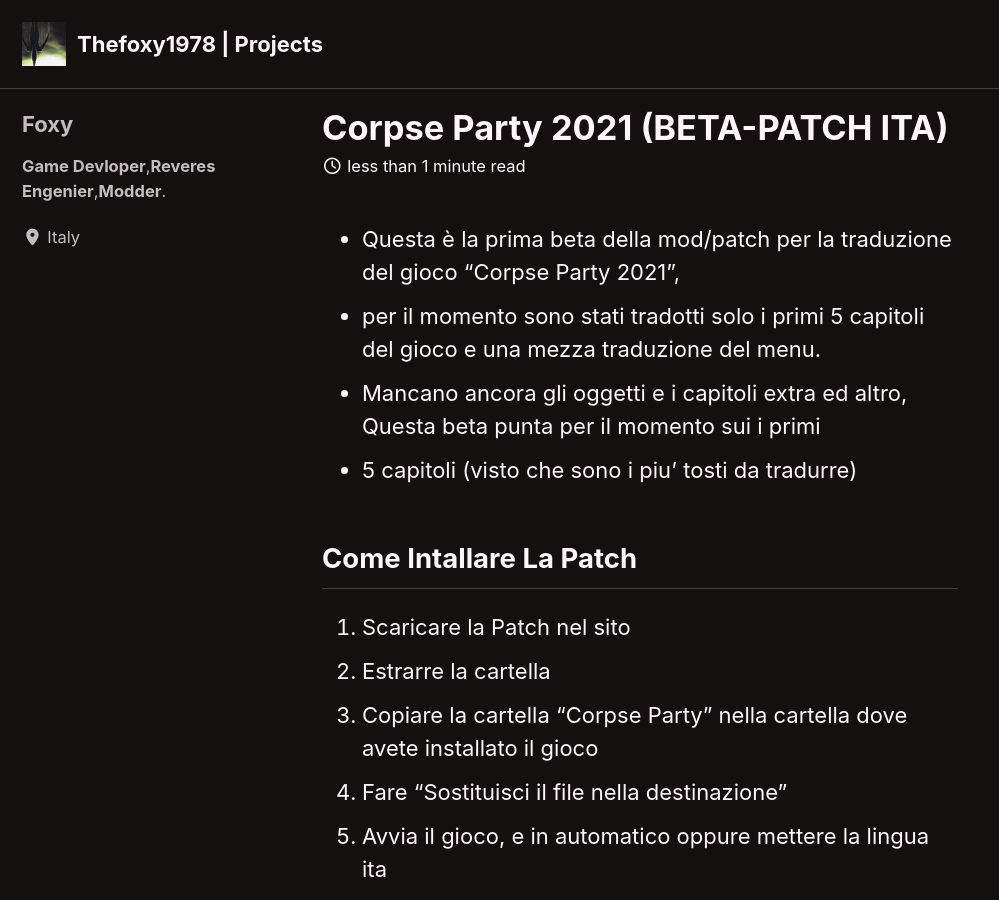
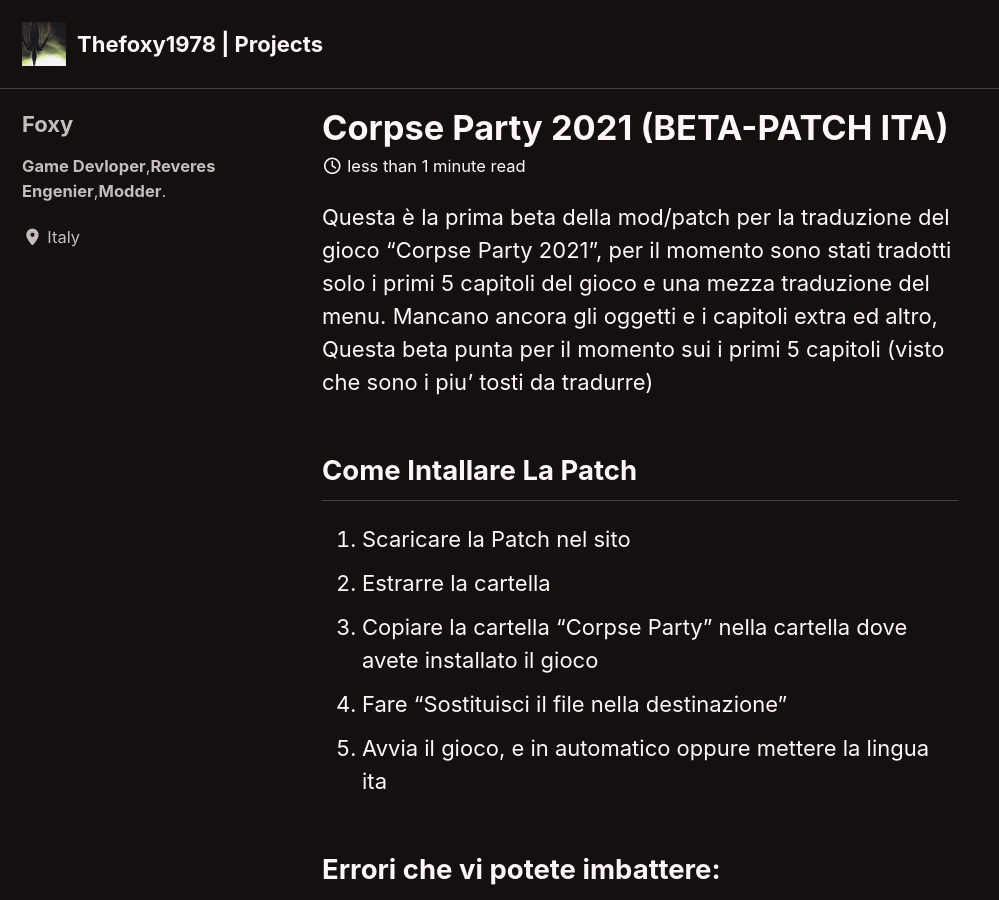
Before and after one commit to Thefoxy1978/Thefoxy1978.github.io, a Jekyll site: the page built from _posts/2025-12-21-Test.md, in a window 1280 px wide and 900 px high. Shown: the whole window, without its empty margins (0-999 px from the left). Built offline with Jekyll 4.4.1, drawn with Linux system fonts in a browser that asks for light colours; cached includes are drawn as plain includes.

```diff
--- a/_posts/2025-12-21-Test.md
+++ b/_posts/2025-12-21-Test.md
@@ -3,10 +3,10 @@ title: "Corpse Party 2021 (BETA-PATCH ITA)"
 layout: single
 ---
 
-- Questa è la prima beta della mod/patch per la traduzione del gioco "Corpse Party 2021",
-- per il momento sono stati tradotti solo i primi 5 capitoli del gioco e una mezza traduzione del menu.
-- Mancano ancora gli oggetti e i capitoli extra ed altro, Questa beta punta per il momento sui i primi
-- 5 capitoli (visto che sono i piu' tosti da tradurre)
+Questa è la prima beta della mod/patch per la traduzione del gioco "Corpse Party 2021",
+per il momento sono stati tradotti solo i primi 5 capitoli del gioco e una mezza traduzione del menu.
+Mancano ancora gli oggetti e i capitoli extra ed altro, Questa beta punta per il momento sui i primi
+5 capitoli (visto che sono i piu' tosti da tradurre)
 
 
 Come Intallare La Patch
@@ -36,8 +36,10 @@ Per qualsiasi domanda/collaborazione o altro scriveteci su Discord:
 - ifandwhile
 
 
+
 **RICORDIAMO CHE QUESTA È UNA BETA CON BUG/ERRORI ECC, VI CHIEDIAMO DI NON FARE REPAK O ALTRO CON LA NOSTRA MOD, SE TORVATE ONLINE QUALCHE DOWNLOAD CON IL GIOCO + PATCH ITA NON SIAMO NOI, NOI NON CI ASSUMIAMO NESSUNA RESPOSABILITÀ**
 
 
 Puoi scaricare il file da qui:
+---------------
 - [PATCH ITA](/assets/downloads/Patch ITA (BETA).rar)
```
